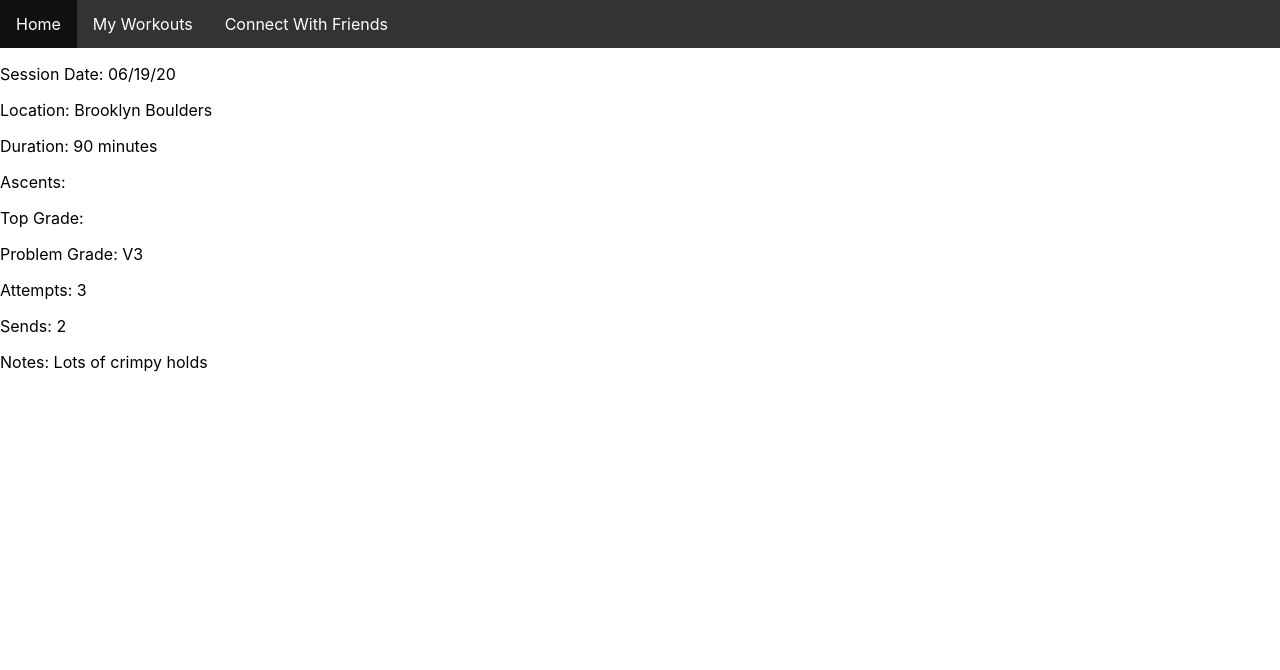
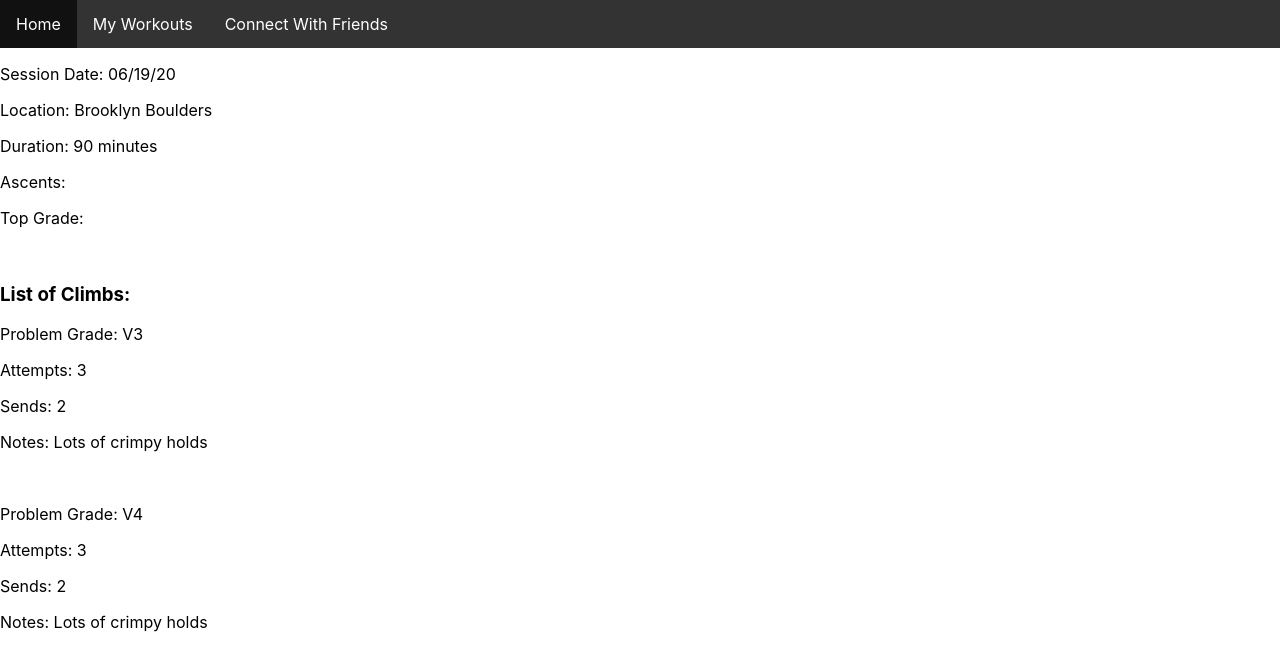
Before and after one commit to Anthonysokolov/boulder-tracker-frontend, a React (Create React App) app: page /session in a window 1280 px wide. Shown: the top 670 px of the page. Built offline with nearby package versions, Linux system fonts and the light colour scheme.

Commit message:
redid file structure

```diff
--- a/src/App.js
+++ b/src/App.js
@@ -4,18 +4,21 @@ import { Provider } from "react-redux";
 
 import store from "./store";
 import "./App.css";
-import Home from "./components/home";
-import SessionPage from "./components/sessionPage";
+import Home from "./components/views/home";
+import SessionPage from "./components/views/sessionPage";
+import UserHomePage from "./components/views/userHomePage";
 
 function App() {
   const HomeComponent = () => <Home />;
   const SessionComponent = () => <SessionPage />;
+  const UserHomeComponent = () => <UserHomePage />;
   return (
     <Provider store={store}>
       <Router>
         <div>
           <Route exact path="/" render={HomeComponent} />
           <Route exact path="/session" render={SessionComponent} />
+          <Route exact path="/userHome" render={UserHomeComponent} />
         </div>
       </Router>
     </Provider>
--- /dev/null
+++ b/src/components/containers/navbar.js
@@ -0,0 +1,22 @@
+import React, { Component } from "react";
+import { Link } from "react-router-dom";
+import "./navbar.css";
+
+class Navbar extends Component {
+  constructor(props) {
+    super(props);
+  }
+  render() {
+    return (
+      <div className="navbar">
+        <ul>
+          <li>Home</li>
+          <li className="workouts">My Workouts</li>
+          <li className="social">Connect With Friends</li>
+        </ul>
+      </div>
+    );
+  }
+}
+
+export default Navbar;
--- /dev/null
+++ b/src/components/containers/sessionCard.js
@@ -0,0 +1,41 @@
+import React, { Component } from "react";
+
+class SessionCard extends Component {
+  constructor(props) {
+    super(props);
+  }
+  render() {
+    let climb1 = {
+      grade: "V3",
+      name: "",
+      color: "",
+      attempts: 3,
+      sends: 2,
+      notes: "Lots of crimpy holds",
+      imageUrl: ""
+    };
+    let climb2 = {
+      grade: "V4",
+      name: "",
+      color: "",
+      attempts: 3,
+      sends: 2,
+      notes: "Lots of crimpy holds",
+      imageUrl: ""
+    };
+    let climbs = [climb1, climb2];
+    let parsed = climbs.map(climb => {
+      return (
+        <div>
+          <p> Problem Grade: {climb.grade} </p>
+          <p> Attempts: {climb.attempts} </p>
+          <p> Sends: {climb.sends} </p>
+          <p> Notes: {climb.notes} </p> <br />
+        </div>
+      );
+    });
+    return parsed;
+  }
+}
+
+export default SessionCard;
--- a/src/components/navbar.js
+++ /dev/null
@@ -1,26 +0,0 @@
-import React, { Component } from 'react'
-import {Link} from 'react-router-dom'
-import '../styles/navbar.css'
-
-class Navbar extends Component{
-    constructor(props){
-        super(props)
-    }
-    render(){
-        return(
-            <div className="navbar">
-            <ul>
-              <li>Home</li>
-              <li className="workouts">
-                  My Workouts
-              </li>
-              <li className="social">
-                  Connect With Friends
-              </li>
-            </ul>
-            </div>
-        );
-    }
-}
-
-export default Navbar
--- a/src/components/sessionPage.js
+++ /dev/null
@@ -1,32 +0,0 @@
-import React, {Component} from "react"
-import Navbar from './navbar'
-import ProblemCard from './problemCard'
-
-class SessionPage extends Component{
-  constructor(props){
-    super(props)
-  }
-  render(){
-    let climbs = [{grade:"V3", name:"", color:"", attempts:"", send:"", notes:""}]
-    let data = {date:"06/19/20", duration: 90, location:"Brooklyn Boulders"}
-    // IDEAL FUNCTIONALITY
-    // Option to view stats
-    return(
-      <div>
-        <Navbar/>
-        <div className="session">
-          <p> Session Date: {data.date} </p>
-          <p> Location: {data.location} </p>
-          <p> Duration: {data.duration} minutes</p>
-          <p> Ascents: </p>
-          <p> Top Grade: </p>
-          <div className="climbs">
-            <ProblemCard/>
-          </div>
-        </div>
-      </div>
-    )
-  }
-}
-
-export default SessionPage
--- a/src/components/home.js
+++ b/src/components/views/home.js
@@ -1,7 +1,7 @@
 import React, { Component } from "react";
-import Navbar from "./navbar";
+import Navbar from "./../containers/navbar";
 import SessionPage from "./sessionPage";
-import { testingThunk } from "./../thunks/index";
+import { testingThunk } from "./../../thunks/index";
 
 class Home extends Component {
   constructor(props) {
--- /dev/null
+++ b/src/components/views/sessionPage.js
@@ -0,0 +1,40 @@
+import React, { Component } from "react";
+import Navbar from "./../containers/navbar";
+import ProblemCard from "./../containers/problemCard";
+import SessionCard from "./../containers/sessionCard";
+
+class SessionPage extends Component {
+  constructor(props) {
+    super(props);
+  }
+  render() {
+    let climbs = [
+      { grade: "V3", name: "", color: "", attempts: "", send: "", notes: "" }
+    ];
+    let data = {
+      date: "06/19/20",
+      duration: 90,
+      location: "Brooklyn Boulders"
+    };
+    // IDEAL FUNCTIONALITY
+    // Option to view stats
+    return (
+      <div>
+        <Navbar />
+        <div className="session">
+          <p> Session Date: {data.date} </p>
+          <p> Location: {data.location} </p>
+          <p> Duration: {data.duration} minutes</p>
+          <p> Ascents: </p>
+          <p> Top Grade: </p> <br />
+          <h3> List of Climbs: </h3>
+          <div className="climbs">
+            <SessionCard />
+          </div>
+        </div>
+      </div>
+    );
+  }
+}
+
+export default SessionPage;
--- /dev/null
+++ b/src/components/views/userHomePage.js
@@ -0,0 +1,40 @@
+import React, { Component } from "react";
+import Navbar from "./../containers/navbar";
+import ProblemCard from "./../containers/problemCard";
+import SessionCard from "./../containers/sessionCard";
+
+class UserHomePage extends Component {
+  constructor(props) {
+    super(props);
+  }
+  render() {
+    let climbs = [
+      { grade: "V3", name: "", color: "", attempts: "", send: "", notes: "" }
+    ];
+    let data = {
+      date: "06/19/20",
+      duration: 90,
+      location: "Brooklyn Boulders"
+    };
+    // IDEAL FUNCTIONALITY
+    // Option to view stats
+    return (
+      <div>
+        <Navbar />
+        <div className="session">
+          <p> Session Date: {data.date} </p>
+          <p> Location: {data.location} </p>
+          <p> Duration: {data.duration} minutes</p>
+          <p> Ascents: </p>
+          <p> Top Grade: </p> <br />
+          <h3> List of Climbs: </h3>
+          <div className="climbs">
+            <SessionCard />
+          </div>
+        </div>
+      </div>
+    );
+  }
+}
+
+export default UserHomePage;
```
Also changed, not shown: src/components/containers/navbar.css (renamed from src/styles/navbar.css), src/components/containers/problemCard.js (renamed from src/components/problemCard.js).
